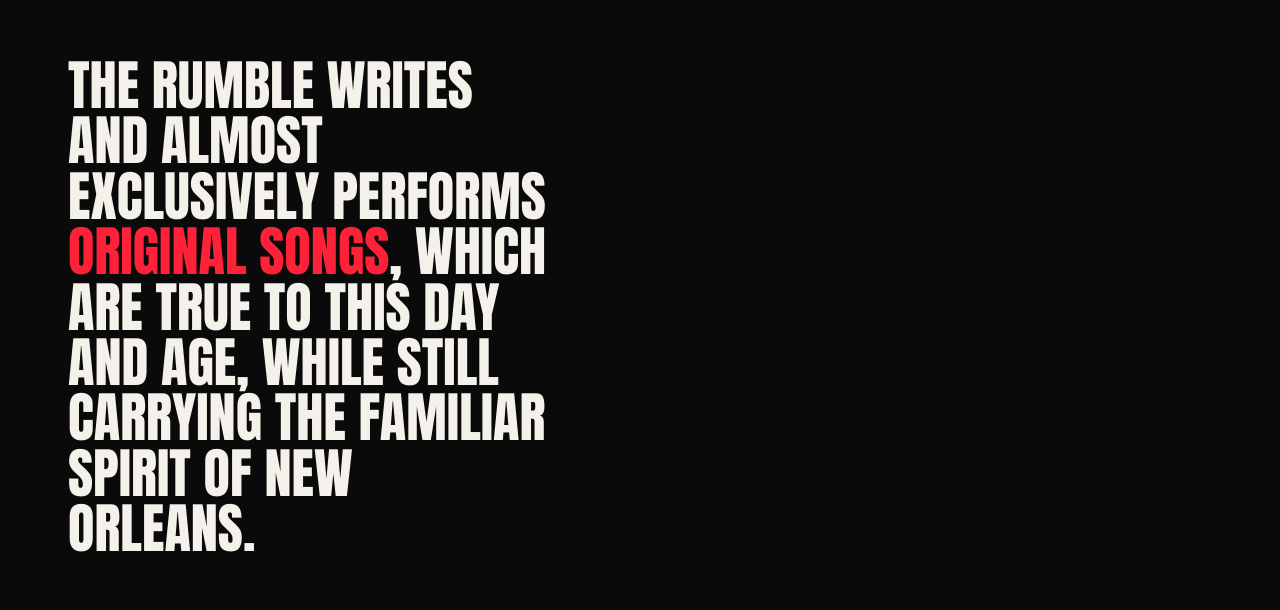
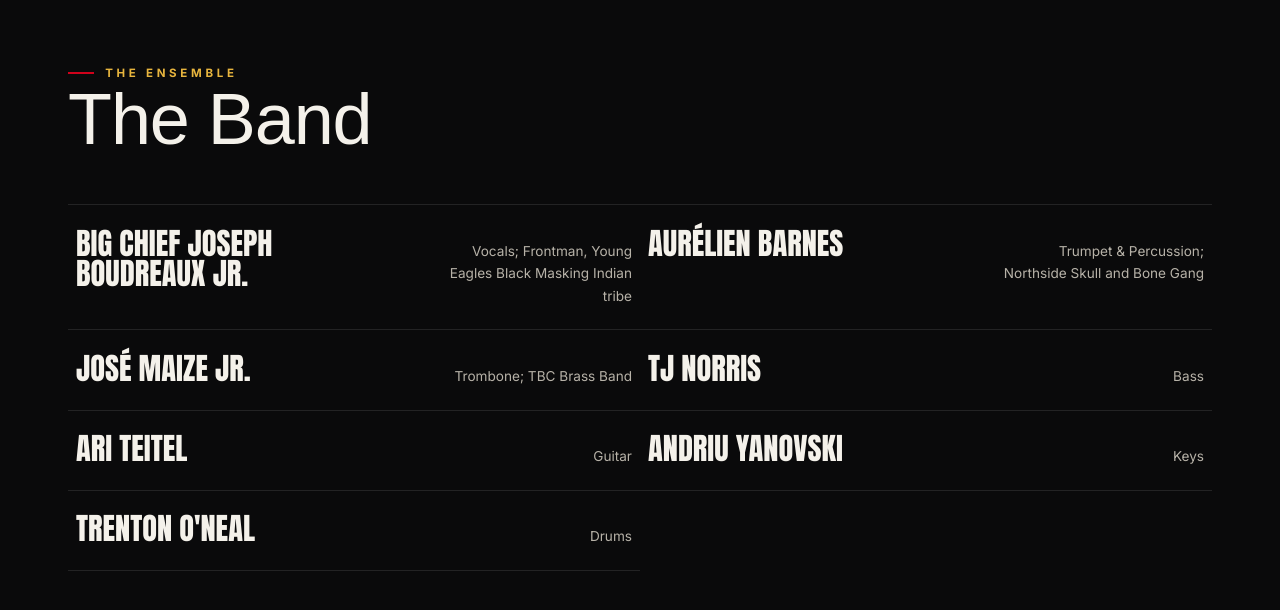
Before and after one commit to austinbillings/the-rumble, a Next.js app: page /bio in a window 1280 px wide. Shown: the part 1970-2580 px from the top of the page. Built offline with nearby package versions, Linux system fonts and the light colour scheme; a web font is replaced by a local one.

Commit message:
remove original song bits

```diff
--- a/app/bio/page.js
+++ b/app/bio/page.js
@@ -39,14 +39,6 @@
         </div>
       </section>
 
-      <section className="section--tight wrap">
-        <p className="pullquote">
-          {home.pullQuote.split("original songs")[0]}
-          <span className="accent">original songs</span>
-          {home.pullQuote.split("original songs")[1]}
-        </p>
-      </section>
-
       <section className="section wrap">
         <div className="section-head">
           <div>
--- a/app/globals.css
+++ b/app/globals.css
@@ -442,15 +442,6 @@
 .split__media--tall img { aspect-ratio: 3 / 4; }
 @media (max-width: 820px) { .split { grid-template-columns: 1fr; } .split__media { order: -1; } }
 
-.pullquote {
-  font-family: var(--font-display);
-  text-transform: uppercase;
-  font-size: clamp(1.8rem, 4.5vw, 3.4rem);
-  line-height: 1.02;
-  max-width: 18ch;
-}
-.pullquote .accent { color: var(--crimson-bright); }
-
 /* Gallery mosaic */
 .mosaic { display: grid; grid-template-columns: repeat(4, 1fr); gap: 12px; }
 .mosaic a { position: relative; overflow: hidden; border-radius: 10px; background: var(--bg-elev); }
--- a/content/site.js
+++ b/content/site.js
@@ -55,8 +55,6 @@
     "The Rumble was formed in 2021, and has since been nominated two times for a Grammy. They are a dynamic band dedicated to preserving and evolving New Orleans' rich musical heritage. Fronted by Big Chief Joseph Boudreaux Jr. of the Young Eagles Black Masking Indian tribe, the band seamlessly blends past, present, and future elements of New Orleans culture into their sound. Their songs draw from Mardi Gras Indian funk, brass band traditions, jazz, and hip-hop, creating a vibrant and modern take on iconic styles pioneered by groups like The Meters, Wild Magnolias, and Neville Brothers.",
   body:
     "The Rumble carries forward the vibrant legacy of Mardi Gras Indian funk, a genre pioneered by Big Chief Monk Boudreaux (Joseph's father) and the Wild Magnolias. Led by Grammy-nominated singer and respected Black Masking Indian leader Big Chief Joseph Boudreaux Jr., the band blends the traditional rhythms of black masking culture with modern New Orleans sounds. Trumpeter Aurélien Barnes, a member of the Northside Skull and Bone Gang, represents this iconic carnival tradition, while trombonist José Maize of the TBC Brass Band electrifies audiences at second line parades, embodying New Orleans' brass band heritage. Together, they honor the city's rich musical traditions while pushing its boundaries into the future.",
-  pullQuote:
-    "The Rumble writes and almost exclusively performs original songs, which are true to this day and age, while still carrying the familiar spirit of New Orleans.",
   // Press photos by Nóe Cugny (June 2026 batch).
   // [0] square-ish tile · [1] tall intro split · [2] mosaic tall · [3] mosaic wide · [4] square tile
   galleryImages: [
```
Also changed, not shown: app/page.js (+4 -12 lines).
